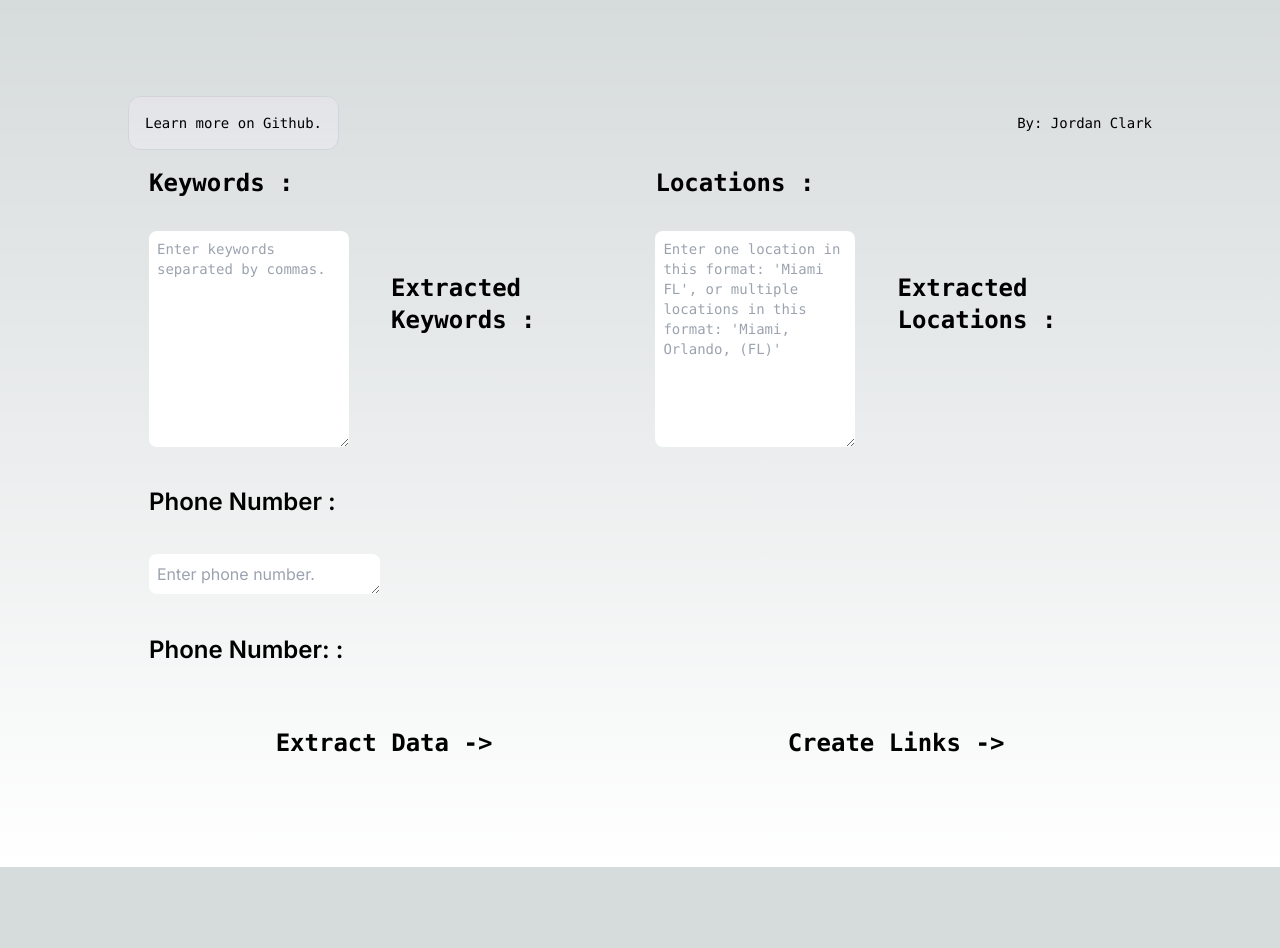
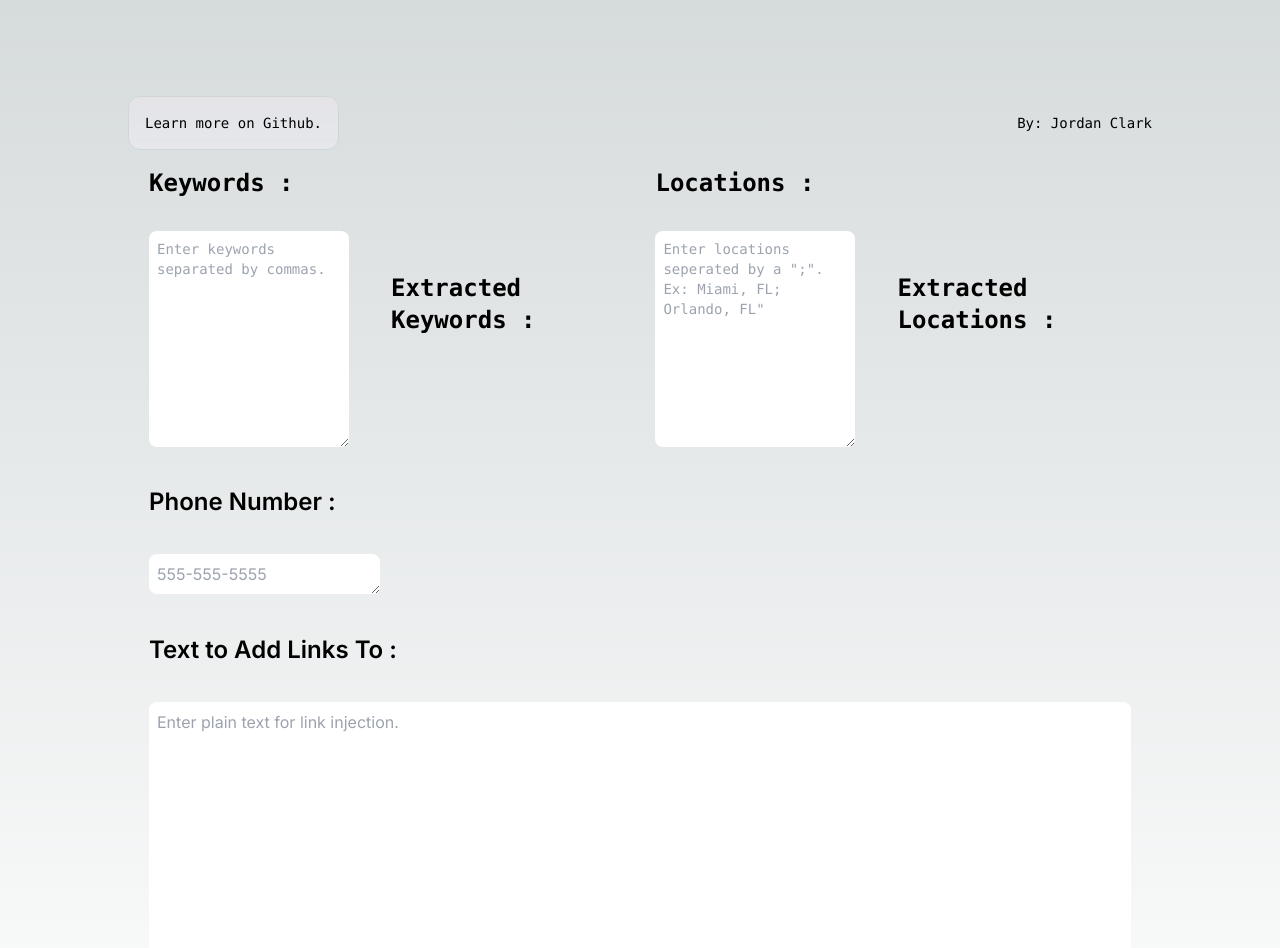
Before and after one commit to jordanthewebdesigner/seo-link-generator, a Next.js app: page / in a window 1280 px wide. Shown: the top 948 px of the page. Before the commit the page ends 867 px from the top, so only its background shows below. Built offline with nearby package versions, Linux system fonts and the light colour scheme.

Commit message:
Adds link injection

```diff
--- /dev/null
+++ b/src/app/addLinksToText.js
@@ -0,0 +1,45 @@
+export default function addLinksToText(initialParagraph, incomingKeyword, linksArray) {
+  if (linksArray.length > 1) {
+
+    const keyword = incomingKeyword.toLowerCase();
+    console.log(keyword);
+    console.log(linksArray);
+    console.log(initialParagraph);
+    let links = [];
+    console.log(links);
+    for (let i = 0; i < linksArray[0].length; i++) {
+      console.log(linksArray[0][i]);
+      links.push(linksArray[0][i]);
+    }
+    console.log(links);
+
+    // Count occurrences of the keyword in the initial paragraph
+    var keywordRegex = new RegExp('\\b' + keyword + '\\b', 'gi');
+    //var keywordRegex = new RegExp('\\b' + keyword + '\\b', 'g');
+    var keywordCount = (initialParagraph.match(keywordRegex) || []).length;
+    console.log(keyword + " count in Initial Paragraph: " + keywordCount);
+
+    function replaceKeywords(initialParagraph, keyword, links) {
+      let replacedParagraph = initialParagraph;
+      for (let i = 0; i < Math.min(links.length, 5); i++) {
+        const link = links[i];
+        replacedParagraph = replacedParagraph.replace(keyword, link, 1); // Replace only the first occurrence in each iteration
+      }
+      return replacedParagraph;
+    }
+
+    const replacedParagraph = initialParagraph.replace(new RegExp(keyword, 'gi'), (match, index) => {
+      // Check if there's a link available in the links array
+      if (links.length > 0) {
+        console.log(links);
+        const link = links.shift(); // Remove and store the first link
+        return `<a href="${link}" target="_blank">${match}</a>`;
+      } else {
+        return match; // Return the original match if no link available
+      }
+    });
+
+    console.log(replacedParagraph);
+    return replacedParagraph;
+  }
+}
--- a/src/app/page.js
+++ b/src/app/page.js
@@ -1,6 +1,6 @@
 "use client";
 import { generateLinks } from "./linkGenerator";
-("./linkGenerator");
+import addLinkstoText from "./addLinksToText"
 import React, { useState, useEffect } from "react";
 
 export default function Home() {
@@ -10,6 +10,11 @@ export default function Home() {
   const [keywords, setKeywords] = useState("");
   const [locations, setLocations] = useState("");
   const [phoneNumber, setPhoneNumber] = useState("");
+  const [textWithoutLinks, setTextWithoutLinks] = useState("");
+
+  const handleTextWithoutLinksChange = (e) => {
+    setTextWithoutLinks(e.target.value);
+  };
 
   useEffect(() => {
     console.log(generatedLinks);
@@ -53,9 +58,13 @@ export default function Home() {
     const keywordArray = extractKeywords(keywords);
     setExtractedKeywords(keywordArray);
 
-    const locationArray = extractLocations(locations);
+    const locationArray = locations.split(";");
+    if (locationArray[locationArray.length - 1].length < 1) {
+      locationArray.pop();
+    }
     setExtractedLocations(locationArray);
     setPhoneNumber(phoneNumber);
+    setTextWithoutLinks(textWithoutLinks);
   };
 
   function extractKeywords(text) {
@@ -68,7 +77,7 @@ export default function Home() {
     const regex = /\(([^)]+)\)/g;
     //if there are parentheses, extract the text inside them otherwise there is only one location
     let currentState = "";
-    const locations = text.split(",");
+    const locations = text.split(";");
     //iterate through the locations from the end to the beginning and add the state to the end of each city
     for (let i = locations.length - 1; i >= 0; i--) {
       console.log(locations[i]);
@@ -176,7 +185,7 @@ export default function Home() {
               rows={10}
               value={locations}
               onChange={handleLocationsChange}
-              placeholder="Enter one location in this format: 'Miami FL', or multiple locations in this format: 'Miami, Orlando, (FL)'"
+              placeholder='Enter locations seperated by a ";". Ex: Miami, FL; Orlando, FL"'
               onKeyDown={(e) => {
                 if (e.key === "Enter" && !e.shiftKey) {
                   e.preventDefault();
@@ -221,7 +230,7 @@ export default function Home() {
             rows={1}
             value={phoneNumber}
             onChange={handlePhoneNumberChange}
-              placeholder="Enter phone number."
+            placeholder="555-555-5555"
             onKeyDown={(e) => {
               if (e.key === "Enter" && !e.shiftKey) {
                 e.preventDefault();
@@ -231,20 +240,28 @@ export default function Home() {
           />
         </div>
 
-          <div className="group rounded-lg border border-transparent px-5 py-4 transition-colors hover:border-gray-300 hover:bg-gray-100 hover:dark:border-neutral-700 hover:dark:bg-neutral-800 hover:dark:bg-opacity-30">
+        <div className="w-full group rounded-lg border border-transparent px-5 py-4 transition-colors hover:border-gray-300 hover:bg-gray-100 hover:dark:border-neutral-700 hover:dark:bg-neutral-800/30">
           <h2 className={`mb-3 text-2xl font-semibold`}>
-              Phone Number:{" "}
+            Text to Add Links To{" "}
             <span className="inline-block transition-transform group-hover:translate-x-1 motion-reduce:transform-none">
               :
             </span>
           </h2>
-            <div className={`m-0 max-w-[30ch] text-sm opacity-50`}>
-              {phoneNumber.length > 0 && (
-                <div>
-                  {phoneNumber}
-                </div>
-              )}
-            </div>
+          <br />
+          <textarea
+            className="text-black rounded-lg p-2 w-full"
+            id="keywords"
+            rows={10}
+            value={textWithoutLinks}
+            onChange={handleTextWithoutLinksChange}
+            placeholder='Enter plain text for link injection.'
+            onKeyDown={(e) => {
+              if (e.key === "Enter" && !e.shiftKey) {
+                e.preventDefault();
+                handleFormSubmit(e);
+              }
+            }}
+          />
         </div>
 
 
@@ -270,16 +287,22 @@ export default function Home() {
           </h2>
         </div>
       </form>
-      {generatedLinks.length > 0 &&
+      {generatedLinks.length > 0 && (
         generatedLinks.map((linkInfo, index) => (
+          addLinkstoText(textWithoutLinks, linkInfo.keyword, linkInfo)
+        ))        ,
+        console.log("linkInfo"),
+        generatedLinks.forEach((linkInfo, index) => (
           <>
+          {injectText}
             <div
               className="inline-flex items-center justify-center w-full "
               key={index}
+            >
+              <hr className="w-64 h-px my-8 bg-gray-200 border-0 dark:bg-gray-700" />
+              <span className="absolute px-3 font-medium text-gray-900 -translate-x-1/2 bg-white left-1/2 dark:text-white dark:bg-gray-900 hover:underline "
               onClick={handleClickCopy(`${linkInfo.keyword} | ${linkInfo.location} | ${phoneNumber}`)}
               >
-              <hr className="w-64 h-px my-8 bg-gray-200 border-0 dark:bg-gray-700" />
-              <span className="absolute px-3 font-medium text-gray-900 -translate-x-1/2 bg-white left-1/2 dark:text-white dark:bg-gray-900 hover:underline ">
                 {linkInfo.keyword} | {linkInfo.location} | {phoneNumber}
               </span>
             </div>
@@ -289,8 +312,7 @@ export default function Home() {
               className="mb-10  lg:mb-0 lg:grid-cols-2 md:grid-cols-1 lg:text-left"
             >
               <div
-                className={`group rounded-lg border border-transparent my-2 px-5 py-4 transition-colors hover:border-gray-300  hover:bg-gray-200 hover:dark:border-neutral-700 hover:dark:bg-neutral-800/30 ${
-                  linkInfo.bbb.copied
+                className={`group rounded-lg border border-transparent my-2 px-5 py-4 transition-colors hover:border-gray-300  hover:bg-gray-200 hover:dark:border-neutral-700 hover:dark:bg-neutral-800/30 ${linkInfo.bbb.copied
                     ? "border-gray-500 bg-gray-100/0"
                     : "border-gray-500 bg-gray-100/10"
                   }`}
@@ -316,8 +338,7 @@ export default function Home() {
                 </div>
               </div>
               <div
-                className={`group rounded-lg border border-transparent my-2 px-5 py-4 transition-colors hover:border-gray-300  hover:bg-gray-200 hover:dark:border-neutral-700 hover:dark:bg-neutral-800/30 ${
-                  linkInfo.yelp.copied
+                className={`group rounded-lg border border-transparent my-2 px-5 py-4 transition-colors hover:border-gray-300  hover:bg-gray-200 hover:dark:border-neutral-700 hover:dark:bg-neutral-800/30 ${linkInfo.yelp.copied
                     ? "border-gray-500 bg-gray-100/0"
                     : "border-gray-500 bg-gray-100/10"
                   }`}
@@ -343,8 +364,7 @@ export default function Home() {
                 </div>
               </div>
               <div
-                className={`group rounded-lg border border-transparent my-2 px-5 py-4 transition-colors hover:border-gray-300  hover:bg-gray-200 hover:dark:border-neutral-700 hover:dark:bg-neutral-800/30 ${
-                  linkInfo.local.copied
+                className={`group rounded-lg border border-transparent my-2 px-5 py-4 transition-colors hover:border-gray-300  hover:bg-gray-200 hover:dark:border-neutral-700 hover:dark:bg-neutral-800/30 ${linkInfo.local.copied
                     ? "border-gray-500 bg-gray-100/0"
                     : "border-gray-500 bg-gray-100/10"
                   }`}
@@ -370,8 +390,7 @@ export default function Home() {
                 </div>
               </div>
               <div
-                className={`group rounded-lg border border-transparent my-2 px-5 py-4 transition-colors hover:border-gray-300  hover:bg-gray-200 hover:dark:border-neutral-700 hover:dark:bg-neutral-800/30 ${
-                  linkInfo.superpages.copied
+                className={`group rounded-lg border border-transparent my-2 px-5 py-4 transition-colors hover:border-gray-300  hover:bg-gray-200 hover:dark:border-neutral-700 hover:dark:bg-neutral-800/30 ${linkInfo.superpages.copied
                     ? "border-gray-500 bg-gray-100/0"
                     : "border-gray-500 bg-gray-100/10"
                   }`}
@@ -397,8 +416,7 @@ export default function Home() {
                 </div>
               </div>
               <div
-                className={`group rounded-lg border border-transparent my-2 px-5 py-4 transition-colors hover:border-gray-300  hover:bg-gray-200 hover:dark:border-neutral-700 hover:dark:bg-neutral-800/30 ${
-                  linkInfo.yellowpages.copied
+                className={`group rounded-lg border border-transparent my-2 px-5 py-4 transition-colors hover:border-gray-300  hover:bg-gray-200 hover:dark:border-neutral-700 hover:dark:bg-neutral-800/30 ${linkInfo.yellowpages.copied
                     ? "border-gray-500 bg-gray-100/0"
                     : "border-gray-500 bg-gray-100/10"
                   }`}
@@ -425,7 +443,7 @@ export default function Home() {
               </div>
             </div>
           </>
-        ))}
+        )))}
     </main>
   );
 }
```
Lines whose indentation alone changed are shown as unchanged.
